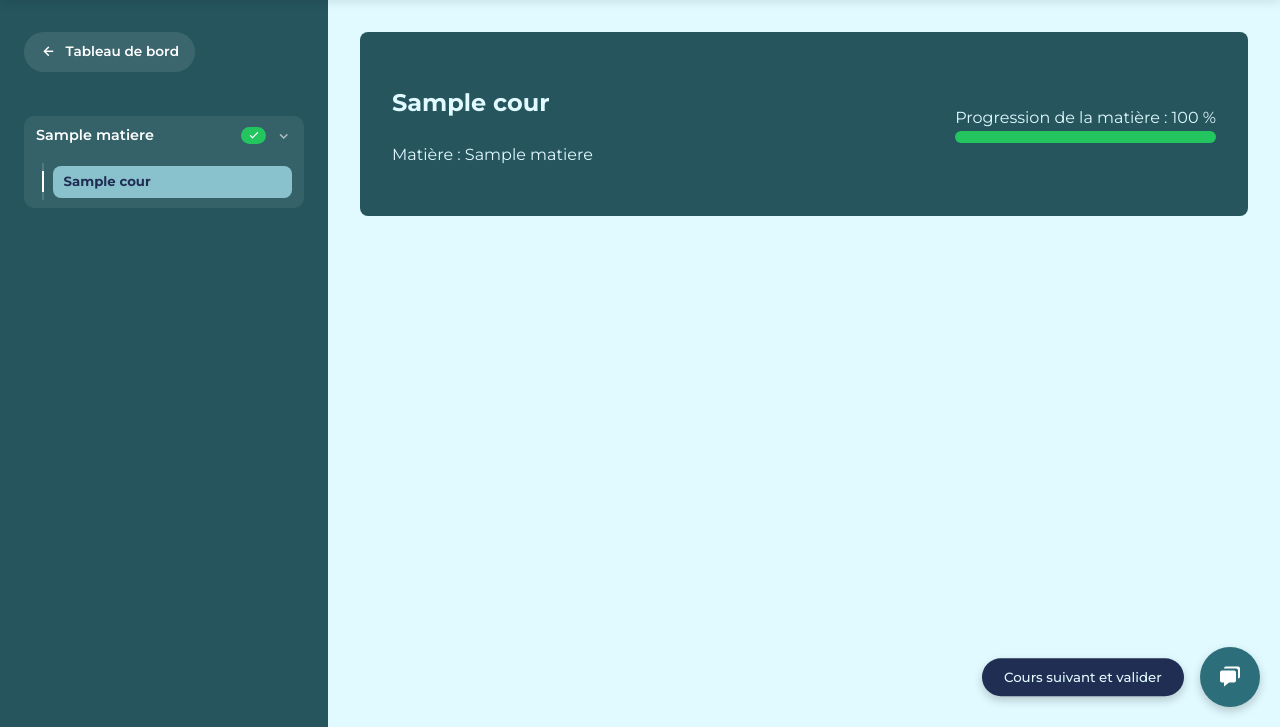
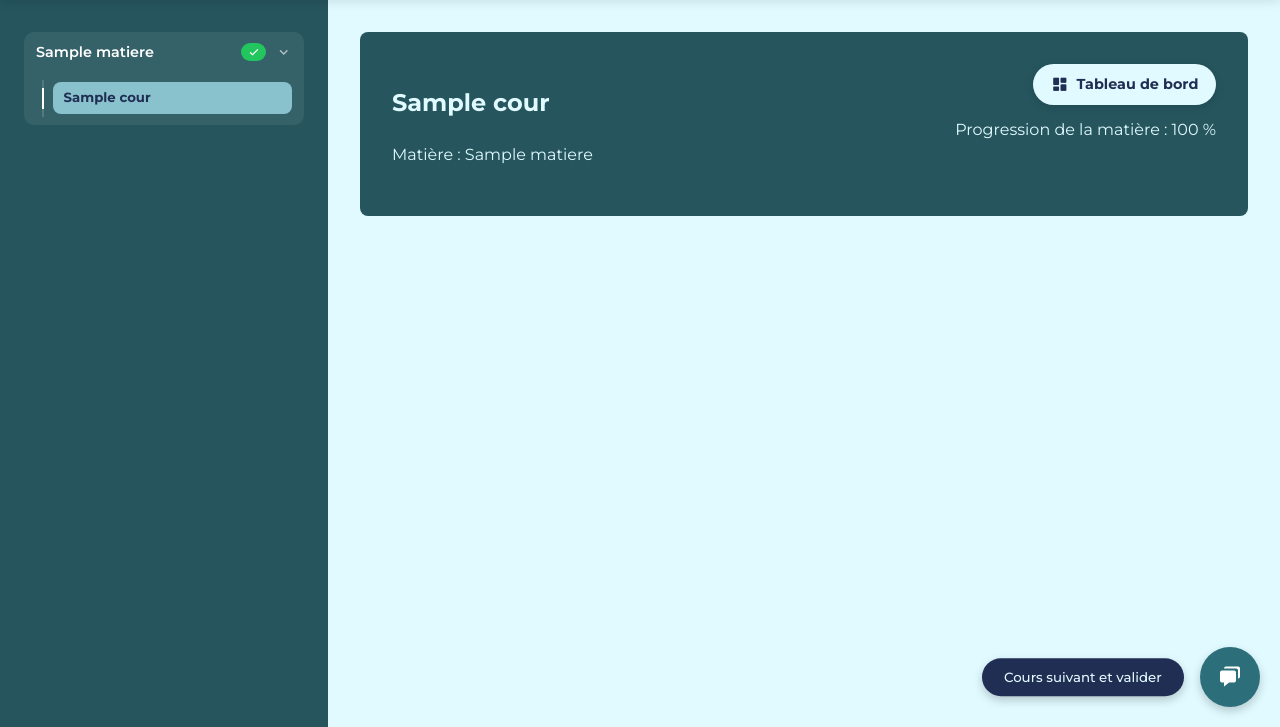
Before and after one commit to LohanVapaille/tedycrpe_CRPE-formation-plateform, a Laravel app: page /formation/cours/1 in a window 1280 px wide. Shown: the part 73-800 px from the top of the page. Run offline with Laravel 12, Linux system fonts and the light colour scheme; a user stored in the database is signed in; tables that the repository leaves empty hold one stand-in row (values such as "Sample post"); style sheets or scripts are compiled from the project's sources; parts of the project's set-up code (start-up, migrations or seed data) failed here and were passed over.

Commit message:
N°37 – Espace, pages de cours : « Tableau de bord » sorti du menu latéral, en bouton en haut à droite du bandeau du cours

```diff
--- a/resources/css/pages/_dashboard.scss
+++ b/resources/css/pages/_dashboard.scss
@@ -1079,3 +1079,46 @@ $menu-vert: #22c55e;
         text-align: center;
     }
 }
+
+// Bandeau du cours : bouton "Tableau de bord" en haut à droite (au-dessus de la progression)
+.course-main-header {
+    .progress-container-mini {
+        display: flex;
+        flex-direction: column;
+        align-items: flex-end;
+        gap: 0.75rem;
+        align-self: flex-start;
+
+        @include v.underdesktop-only {
+            order: -1; // reste en haut à droite quand le bandeau passe en colonne
+            align-self: flex-end;
+        }
+    }
+}
+
+.course-dashboard-btn {
+    display: inline-flex;
+    align-items: center;
+    gap: 0.5rem;
+    padding: 0.55rem 1.1rem;
+    border-radius: 50px;
+    background-color: v.$blanc;
+    color: v.$bleu;
+    font-size: 0.9rem;
+    font-weight: 700;
+    text-decoration: none;
+    white-space: nowrap;
+    box-shadow: 0 2px 8px rgba(0, 0, 0, 0.15);
+    transition:
+        background-color 0.2s,
+        transform 0.2s;
+
+    i {
+        font-size: 1.1rem;
+    }
+
+    &:hover {
+        background-color: #ffffff;
+        transform: translateY(-1px);
+    }
+}
--- a/resources/views/formation/show.blade.php
+++ b/resources/views/formation/show.blade.php
@@ -9,10 +9,6 @@
             <i class='dashboard-toggle-btn-i bx bx-list-ul'></i>
         </button>
         <aside class="dashboard-sidebar w-100 sidebar-menu-pagecours" id="dashboardSidebar">
-
-            <a href="{{ route('formation.index') }}" class="sidebar-back-btn">
-                <i class='bx bx-left-arrow-alt'></i>Tableau de bord
-            </a>
 
             <nav class="sidebar-menu menu-formation">
                 @if(Auth::user()->access === 'all')
@@ -65,6 +61,9 @@
                     @endphp
                 </div>
                 <div class="progress-container-mini">
+                    <a href="{{ route('formation.index') }}" class="course-dashboard-btn">
+                        <i class='bx bxs-dashboard'></i> Tableau de bord
+                    </a>
                     <span class="matiere-progression">
                         Progression de la matière : {{ $progressionMatiere }}&nbsp;%
                     </span>
```
